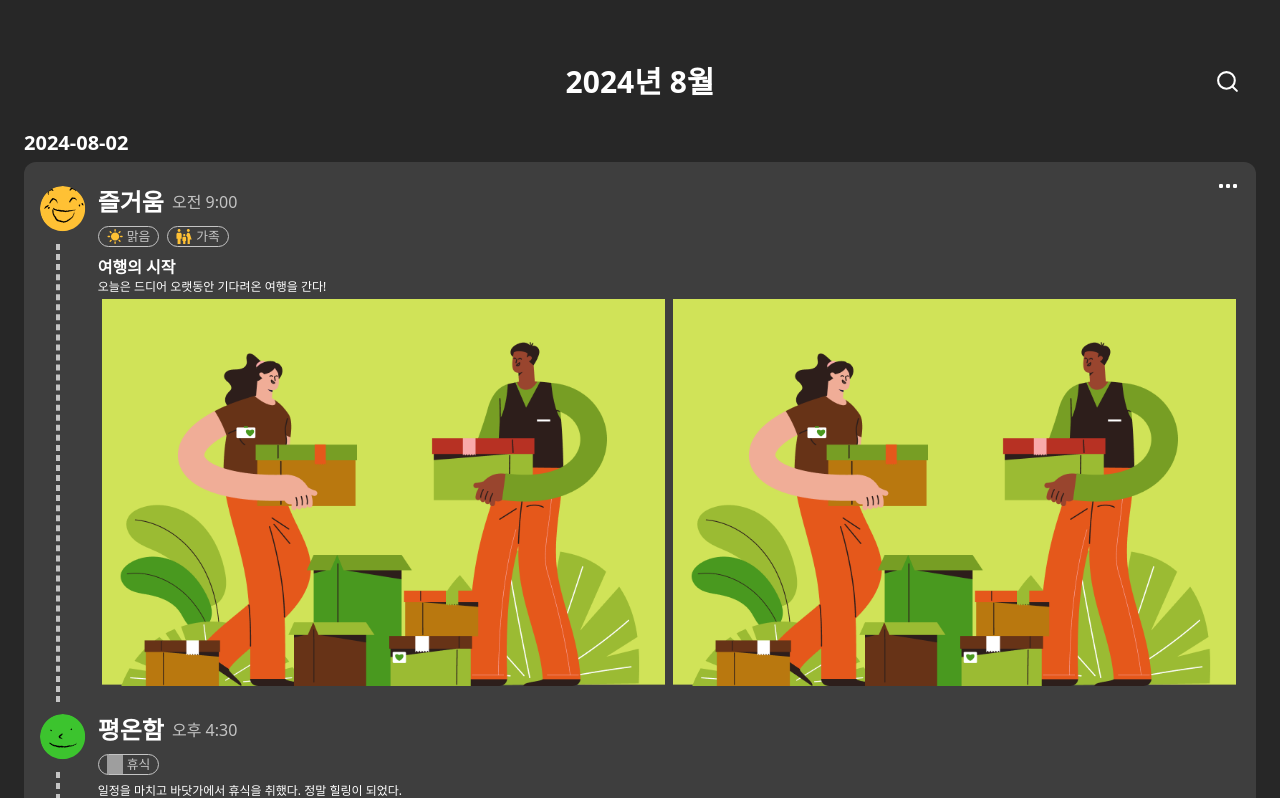
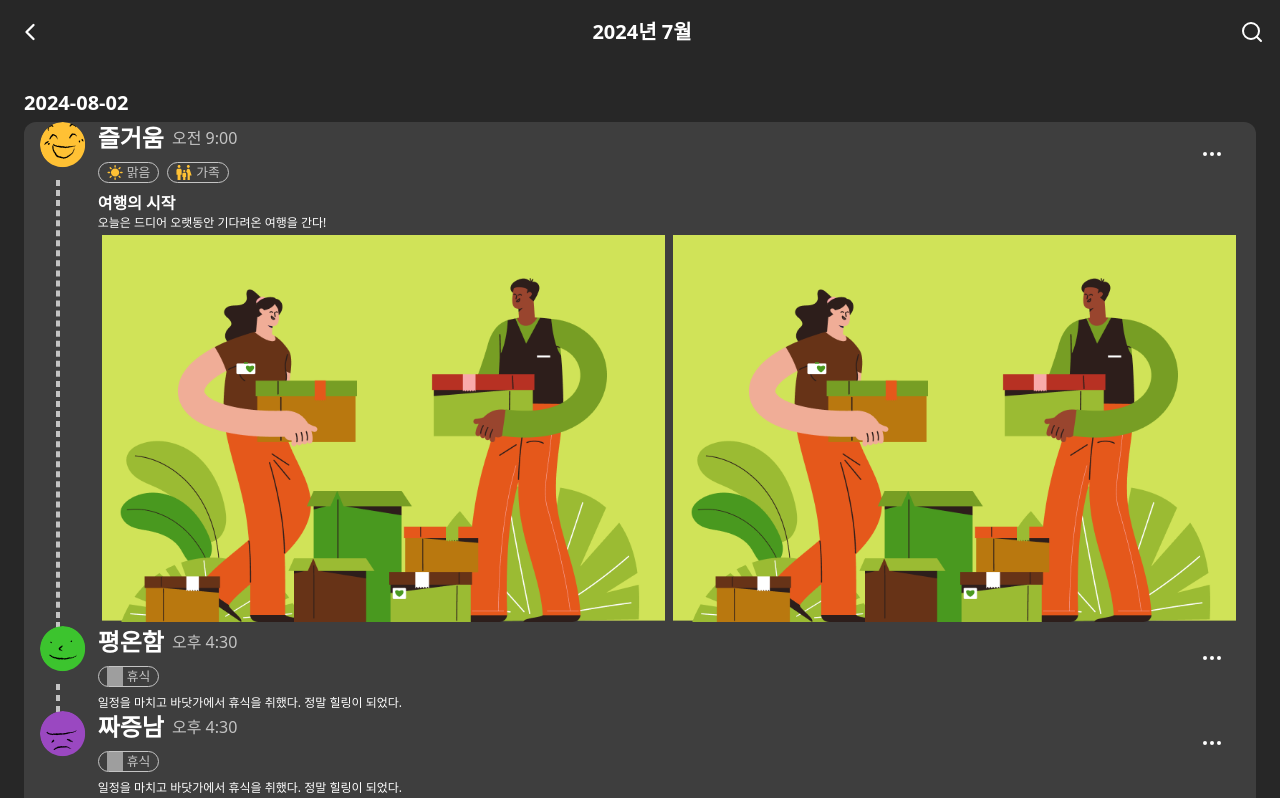
Before and after one commit to dwhddnjs/PODA, a Next.js app: page /mydiary in a window 1280 px wide. Shown: the top 798 px of the page. Built offline with nearby package versions, Linux system fonts and the light colour scheme; grey boxes are pictures that could not be loaded.

Commit message:
:lipstick:Style : 드롭다운 메뉴 추가 및 네비게이션 헤더 추가 (#29)

```diff
--- a/app/(main)/mydiary/diary.tsx
+++ b/app/(main)/mydiary/diary.tsx
@@ -1,3 +1,4 @@
+import { Dropdown } from "@/components/dropdown"
 import { getEmotionClasses } from "@/lib/function/get-emotion-classes"
 import { Ellipsis } from "lucide-react"
 import Image, { StaticImageData } from "next/image"
@@ -26,7 +27,7 @@ type DiaryProps = {
   date: Diary[]
 }
 
-const mood = {
+const mood: any = {
   color: {
     happy: "#ffc134",
     calm: "#3cc42e",
@@ -50,40 +51,22 @@ const mood = {
   },
 }
 
-// const getEmotionClasses = (index: number, length: number) => {
-//   let classes = ""
-
-//   // 첫 번째 또는 마지막 인덱스일 때 py-6 추가
-//   if (index === 0 || index === length - 1) {
-//     classes += "py-6 "
-//   }
-
-//   // length가 2일 때 두 번째 인덱스에 pb-6과 pt-0 추가
-//   if (length === 2 && index === 1) {
-//     classes += "pb-6 pt-0 "
-//   }
-
-//   return classes.trim() // 불필요한 공백 제거
-// }
-
 export const Diary = ({ date }: DiaryProps) => {
   return (
-    <div className="relative bg-backgroundLighter rounded-xl">
+    <div className="bg-backgroundLighter rounded-xl">
       {date.map((item, index) => {
-        console.log(date)
+        console.log(item)
         const currentMood = item.mood
         const moodColor = mood.color[currentMood]
         const moodImg = mood.img[currentMood]
         const moodTxt = mood.txt[currentMood]
 
-        console.log(date.length)
         return (
           <>
             {/* 왼쪽 */}
             <div
               key={item.id}
-              className={`px-4 flex gap-3 ${getEmotionClasses(
-                index,
+              className={`relative px-4 flex gap-3 ${getEmotionClasses(
                 date.length
               )}`}>
               <div className="flex flex-col">
@@ -96,6 +79,8 @@ export const Diary = ({ date }: DiaryProps) => {
                     alt="감정 이미지"
                   />
                 </div>
+
+                {/* 세로 점선 */}
                 <div className="h-full relative">
                   {index < date.length - 1 && (
                     <div className="h-full border-2 border-dashed border-secondary absolute mx-4 top-3"></div>
@@ -159,8 +144,8 @@ export const Diary = ({ date }: DiaryProps) => {
               </div>
 
               {/* 오른쪽 ...이미지 클라이언트 컴포넌트 */}
-              <div className="absolute right-4 top-3 text-primary ">
-                <Ellipsis />
+              <div className="absolute right-4 top-3 text-primary">
+                <Dropdown />
               </div>
               {/* 감정 이미지 사이에 세로 점선 추가 */}
             </div>
--- a/app/(main)/mydiary/page.tsx
+++ b/app/(main)/mydiary/page.tsx
@@ -1,7 +1,7 @@
 import React from "react"
 import { Diary } from "./diary"
 import Image from "next/image"
-import { Search } from "lucide-react"
+import { NavigationHeader } from "@/components/navigation-header"
 
 export default function MydiaryPage() {
   // 예시 데이터, 여기서 전체 일기 받아와주기~
@@ -84,27 +84,19 @@ export default function MydiaryPage() {
   const dates = Object.keys(diaryDatas)
 
   return (
-    <div className="">
-      {/* header */}
-      <header className="flex justify-center items-center text-primary pt-[59px] relative">
-        <h1 className="">2024년 8월</h1>
-        <Search
-          className="absolute top-[69px] right-10"
-          width={25}
-          height={25}
-        />
-      </header>
+    <>
+      <NavigationHeader isDate={true} isSearch={true} />
 
-      {dates.map((dateKey) => {
+      {dates.map((dateKey): any => {
         const datas = diaryDatas[dateKey] || []
         return (
           <div key={dateKey} className="m-6">
             <h2 className="text-primary mb-1">{dateKey}</h2>
             {/* 날짜에 해당하는 모든 일기 항목을 각각 렌더링 */}
-            <Diary key={dateKey.id} date={datas} />
+            <Diary key={dateKey} date={datas} />
           </div>
         )
       })}
-    </div>
+    </>
   )
 }
--- a/app/globals.css
+++ b/app/globals.css
@@ -1,6 +1,13 @@
 @tailwind base;
 @tailwind components;
 @tailwind utilities;
+
+html,
+body,
+:root {
+  height: 100%;
+  background: #272727;
+}
 
 h1,
 h2,
@@ -98,12 +105,6 @@ p {
 }
 
 @layer base {
-  html,
-  body,
-  :root {
-    height: 100%;
-    background: #272727;
-  }
   * {
     @apply border-border;
   }
--- a/components/dropdown.tsx
+++ b/components/dropdown.tsx
@@ -1,4 +1,3 @@
-"use client"
 import { Button } from "@/components/ui/button"
 import {
   DropdownMenu,
@@ -20,10 +19,8 @@ export function Dropdown() {
   return (
     <DropdownMenu>
       <DropdownMenuTrigger asChild>
-        <Button
-          variant="ghost"
-          className="focus:outline-none"
-          style={{ outline: "none", outlineOffset: 0 }}>
+        {/* //! 드롭다운 focus 적용 안되는 문제 있음 */}
+        <Button variant="ghost" className="focus:outline-none">
           <Ellipsis />
         </Button>
       </DropdownMenuTrigger>
```
